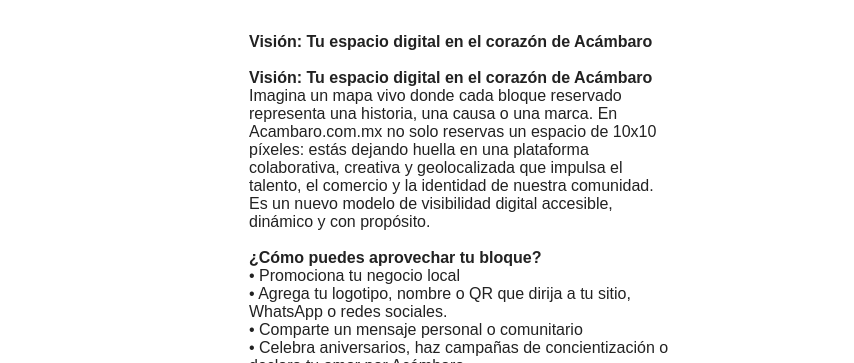
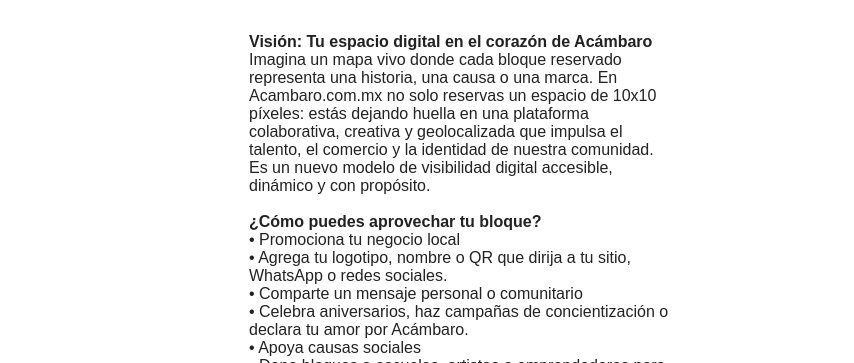
Before and after one commit to atapia9/acambaro-main, a plain HTML site: page main.html in a window 1280 px wide. Shown: the part 737-1100 px from the top of the page, without its empty margins (181-1035 px from the left). Drawn offline with Linux system fonts and the light colour scheme.

Commit message:
Limpieza de conflictos y sincronización de main.html e index.html con la versión local

```diff
--- a/main.html
+++ b/main.html
@@ -59,8 +59,6 @@
     <div style="text-align:left;max-width:420px;margin:0 auto 18px auto;">
       <p style="white-space:pre-line;">
 <strong>Visión: Tu espacio digital en el corazón de Acámbaro</strong>
-
-<strong>Visión: Tu espacio digital en el corazón de Acámbaro</strong>
 Imagina un mapa vivo donde cada bloque reservado representa una historia, una causa o una marca. En Acambaro.com.mx no solo reservas un espacio de 10x10 píxeles: estás dejando huella en una plataforma colaborativa, creativa y geolocalizada que impulsa el talento, el comercio y la identidad de nuestra comunidad.
 Es un nuevo modelo de visibilidad digital accesible, dinámico y con propósito.
 
```
